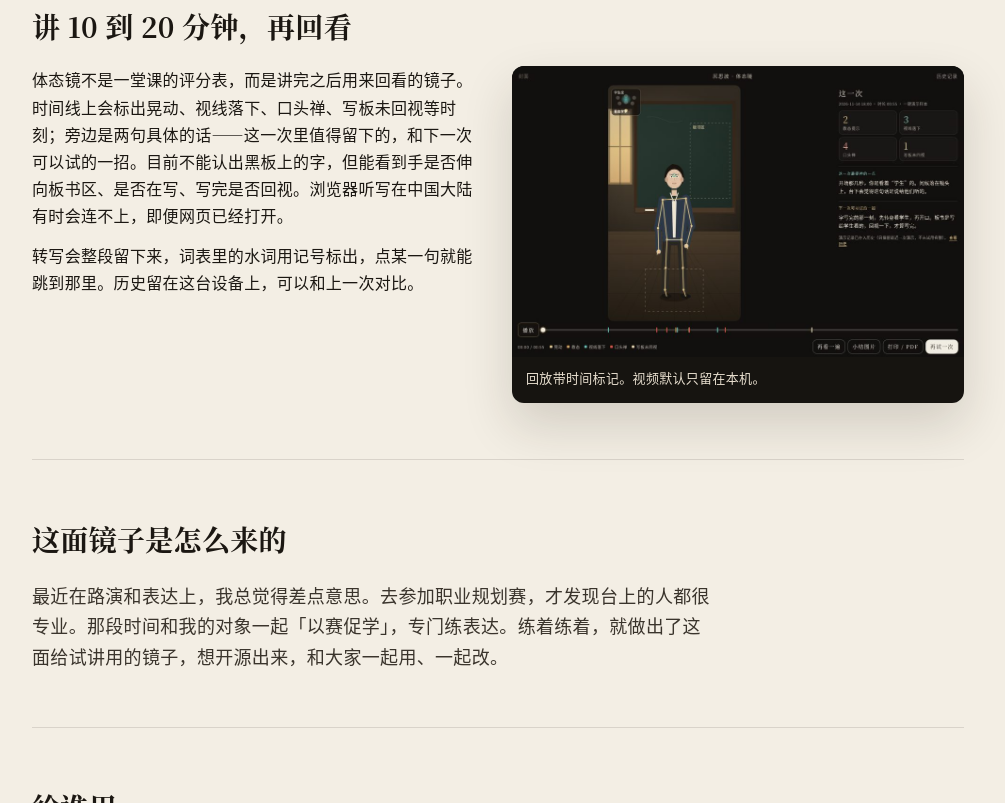
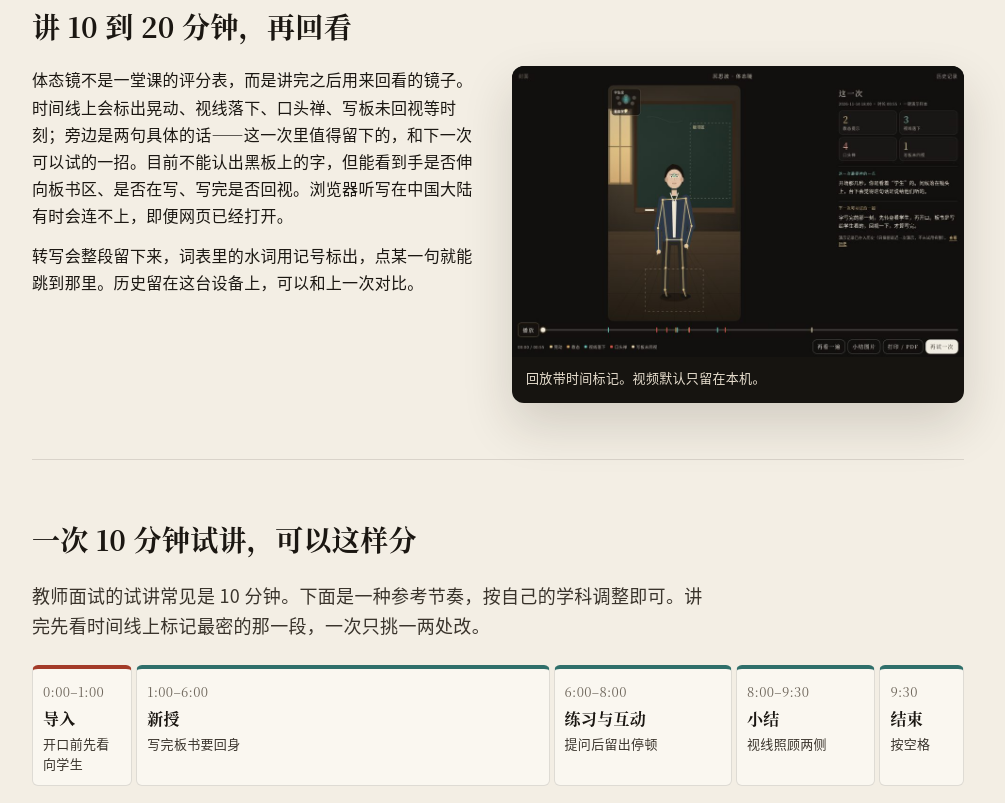
Before and after one commit to chensibo2049/titaojing, a website: page landing/index.html in a window 1280 px wide. Shown: the part 1997-2800 px from the top of the page, without its empty margins (142-1147 px from the left). Drawn offline with Linux system fonts and the light colour scheme.

Commit message:
介绍页：新增「一次 10 分钟试讲，可以这样分」时间条，并链接试讲练习单

```diff
--- a/landing/index.html
+++ b/landing/index.html
@@ -15,6 +15,7 @@
         <a href="#classroom">课堂里怎么用</a>
         <a href="#framing">半身与全身</a>
         <a href="#flow">讲完再回看</a>
+        <a href="#practice">10 分钟怎么练</a>
         <a href="../">打开体态镜</a>
       </nav>
     </header>
@@ -90,6 +91,19 @@
       </div>
     </section>
 
+    <section id="practice">
+      <h2>一次 10 分钟试讲，可以这样分</h2>
+      <p class="lead">教师面试的试讲常见是 10 分钟。下面是一种参考节奏，按自己的学科调整即可。讲完先看时间线上标记最密的那一段，一次只挑一两处改。</p>
+      <ol class="timeline">
+        <li style="flex:1"><b>0:00–1:00</b><span>导入</span><small>开口前先看向学生</small></li>
+        <li style="flex:5"><b>1:00–6:00</b><span>新授</span><small>写完板书要回身</small></li>
+        <li style="flex:2"><b>6:00–8:00</b><span>练习与互动</span><small>提问后留出停顿</small></li>
+        <li style="flex:1.5"><b>8:00–9:30</b><span>小结</span><small>视线照顾两侧</small></li>
+        <li style="flex:0.8"><b>9:30</b><span>结束</span><small>按空格</small></li>
+      </ol>
+      <p class="note">完整的练习单（开讲前怎么摆、讲完按什么顺序看回放、两个人怎么一起练）见 <a href="https://github.com/chensibo2049/titaojing/blob/main/docs/PRACTICE.md">试讲练习单</a>。</p>
+    </section>
+
     <section id="story">
       <h2>这面镜子是怎么来的</h2>
       <p class="lead">最近在路演和表达上，我总觉得差点意思。去参加职业规划赛，才发现台上的人都很专业。那段时间和我的对象一起「以赛促学」，专门练表达。练着练着，就做出了这面给试讲用的镜子，想开源出来，和大家一起用、一起改。</p>
--- a/landing/styles.css
+++ b/landing/styles.css
@@ -55,7 +55,15 @@ h3 { font-family: var(--serif); font-weight: 600; font-size: 20px; margin: 0 0 8
 .num { font-family: var(--serif); color: var(--cinnabar); font-size: 28px; display: block; margin-bottom: 6px; }
 .note { font-size: 14px; color: var(--ink-faint); margin-top: 18px; }
 footer { padding: 36px 0 48px; font-size: 13px; color: var(--ink-faint); border-top: 1px solid var(--line); }
+.timeline { list-style: none; display: flex; gap: 4px; margin-top: 24px; }
+.timeline li { min-width: 0; background: var(--paper-soft); border: 1px solid var(--line); border-top: 4px solid var(--teal); border-radius: 6px; padding: 12px 10px; display: flex; flex-direction: column; gap: 2px; }
+.timeline li:first-child { border-top-color: var(--cinnabar); }
+.timeline b { font-family: var(--serif); font-size: 13px; color: var(--ink-faint); font-weight: 500; }
+.timeline span { font-family: var(--serif); font-weight: 600; font-size: 16px; }
+.timeline small { font-size: 13px; color: var(--ink-soft); line-height: 1.5; }
 @media (max-width: 800px) {
+  .timeline { flex-direction: column; }
+  .timeline li { flex: none !important; }
   .hero, .grid-2, .grid-3, .steps { grid-template-columns: 1fr; }
   nav { gap: 14px; font-size: 13px; }
   .hero { padding: 36px 0; }
```
